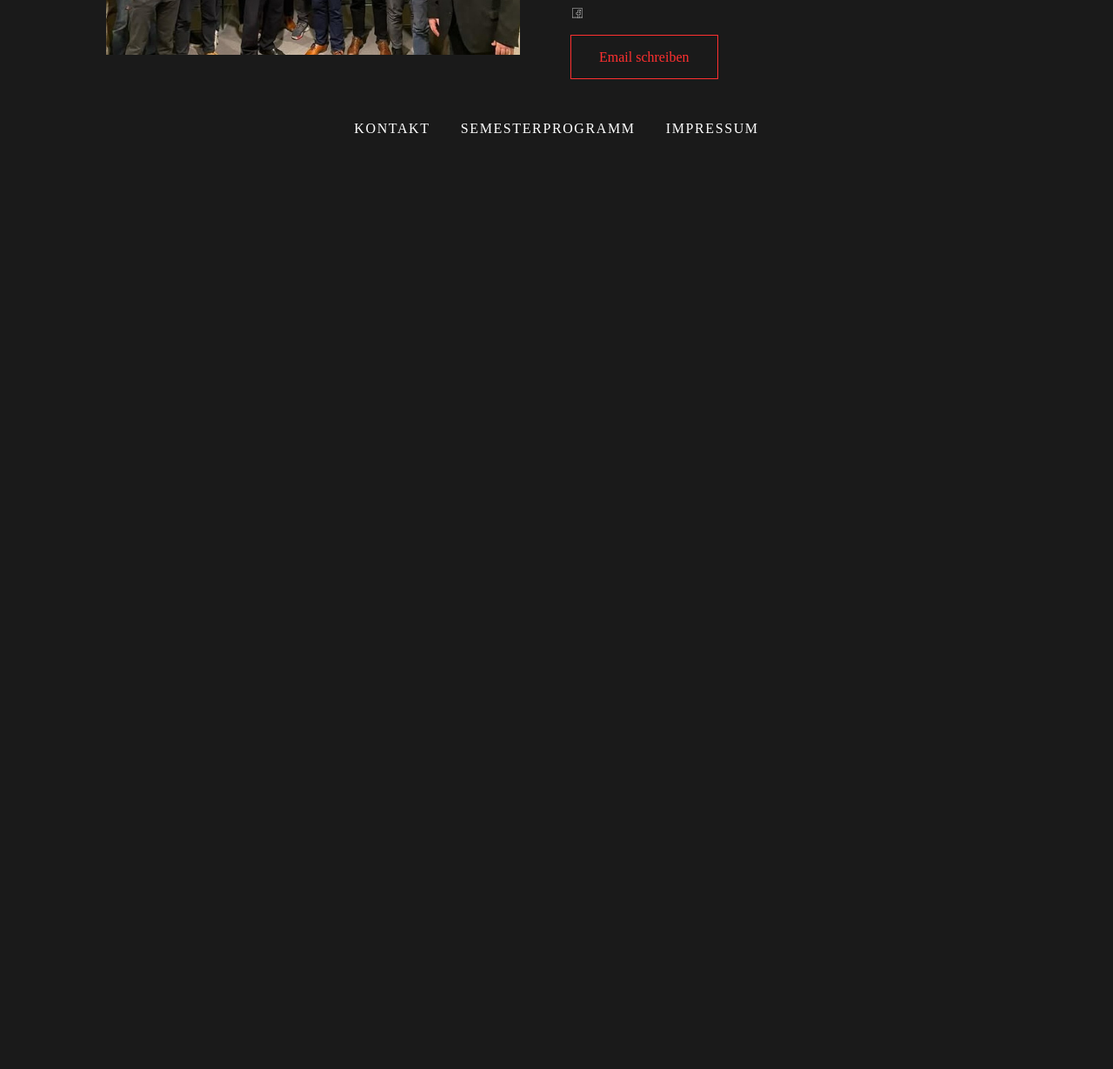
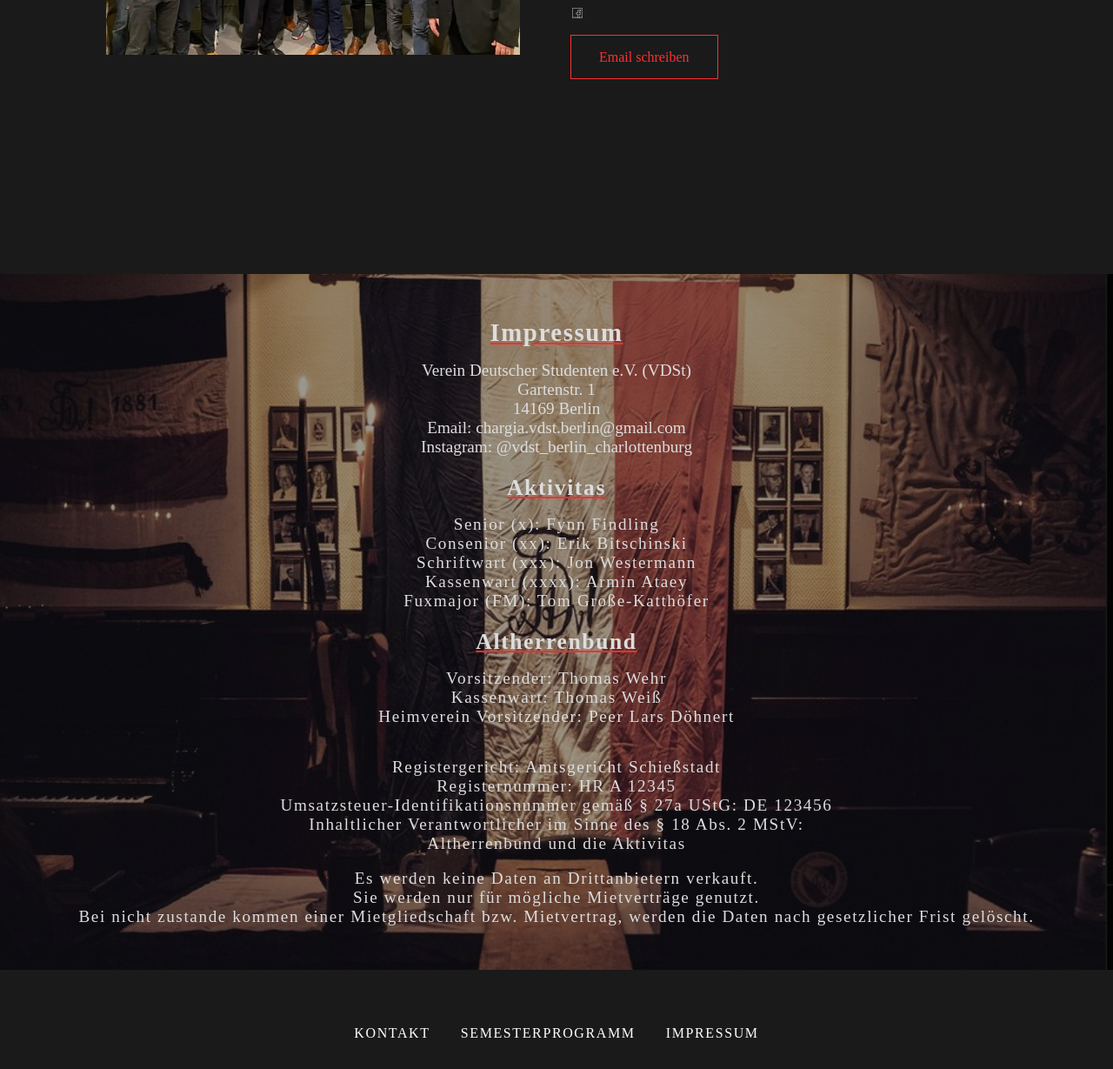
Before and after one commit to SteNuf/ProjektVDSt, a plain HTML site: page index.html in a window 1280 px wide. Shown: the part 3456-4685 px from the top of the page at 87% size. Before the commit the page ends 3645 px from the top, so only its background shows below. Drawn offline with Linux system fonts and the light colour scheme.

Commit message:
this commit change the impressum to one website (main). Delete the impressum wqebsite.

```diff
--- a/index.html
+++ b/index.html
@@ -42,7 +42,7 @@
           <br /><br />
           Im deutschsprachigen Raum sind wir in dreißig Universitätenstädten
           vertreten. Der VDSt versteht sich als politsche Verbindung.
-          Demokratischer Diskurs und Streit haben einen dabei einen hohen
+          Demokratischer Diskurs und Streit haben dabei einen hohen
           Stellenwert. An der Vielfalt der Meinungen ist uns sehr gelegen.
           <br /><br />
           Wir sind parteipolitisch und konfessionell ungebunden und bekennen uns
@@ -145,14 +145,79 @@
                 <a href="mailto:chargia.vdst.berlin@gmail.com" class="button button-inverted">Email schreiben</a>
 
           </div>
+    </section>
 
+    <section id="imp" class="imp-top">
+      <div class="impressum-container">
+        <h1 class="impressum">Impressum <wbr /></h1>
+
+        <p class="text">Verein Deutscher Studenten e.V. (VDSt)</p>
+        <p class="text">Gartenstr. 1</p>
+        <p class="text">14169 Berlin</p>
+        <p class="text">
+          Email: <span class="email">chargia.vdst.berlin@gmail.com</span>
+        </p>
+        <p class="text">
+          Instagram: <span class="instagram">@vdst_berlin_charlottenburg</span>
+        </p>
+      </div>
+      <div class="aktiven">
+        <h2 class="aktiven_headline">Aktivitas</h2>
+        <p class="chargen">
+          Senior (x): <span class="vorname"> Fynn </span
+          ><span class="nachname">Findling</span>
+        </p>
+        <p class="chargen">
+          Consenior (xx): <span class="vorname"> Erik</span
+          ><span class="nachname"> Bitschinski</span>
+        </p>
+        <p class="chargen">
+          Schriftwart (xxx):<span class="vorname"> Jon </span
+          ><span class="nachname">Westermann</span>
+        </p>
+        <p class="chargen">
+          Kassenwart (xxxx): <span class="vorname"> Armin </span
+          ><span class="nachname">Ataey</span>
+        </p>
+        <p class="chargen">
+          Fuxmajor (FM): <span class="vorname"> Tom </span
+          ><span class="nachname">Große-Katthöfer</span>
+        </p>
+      </div>
+      <div class="altHerren">
+        <h2 class="ah-headline">Altherrenbund</h2>
+        <p class="Ahbund-chargen">
+          Vorsitzender: <span class="vorname"> Thomas</span
+          ><span class="nachname"> Wehr</span>
+        </p>
+        <p class="Ahbund-chargen">
+          Kassenwart:<span class="vorname"> Thomas</span
+          ><span class="nachname"> Weiß</span>
+        </p>
+        <p class="Ahbund-chargen">
+          Heimverein Vorsitzender: <span class="vorname"> Peer Lars </span
+          ><span class="nachname"> Döhnert</span>
+        </p>
+        <br><br>
+
+        <p class="pflicht">Registergericht: Amtsgericht Schießstadt</p>
+        <p class="pflicht">Registernummer: HR A 12345</p>
+        <p class="pflicht">Umsatzsteuer-Identifikationsnummer gemäß § 27a UStG: DE 123456</p>
+        <p class="pflicht">Inhaltlicher Verantwortlicher im Sinne des § 18 Abs. 2 MStV:</p>
+        <p class="pflicht">Altherrenbund und die Aktivitas</p>
+        <br>
+        <p class="pflicht">Es werden keine Daten an Drittanbietern verkauft. <br> Sie werden nur für mögliche Mietverträge
+          genutzt. <br> Bei nicht zustande kommen einer Mietgliedschaft bzw. Mietvertrag, werden die Daten nach
+          gesetzlicher Frist gelöscht.</p>
+      </div>
     </section>
+
 
     <footer class="footer">
       <div class="footer_links">
         <a href="#contakt-website" class="footer-icon">Kontakt</a>
         <a href="#Semprog" class="footer-icon">Semesterprogramm</a>
-        <a href="impressum.html" class="footer-icon">Impressum</a>
+        <a href="#imp" class="footer-icon">Impressum</a>
       </div>
     </footer>
   </body>
--- a/styles.css
+++ b/styles.css
@@ -56,41 +56,9 @@ body {
   font-size: 4rem;
 }
 
-.impressum {
-  font-size: 2rem;
-  letter-spacing: 0.1rem;
-  color: var(--text-color);
-  text-decoration: underline;
-  text-decoration-color: var(--primary-color);
-  margin-top: -14rem;
-  padding-bottom: 1rem;
-}
-
 .subtitle {
   font-size: 1rem;
   margin: 1;
-  color: var(--text-color);
-}
-
-.aktiven,
-.altHerren {
-  padding-top: 2rem;
-  color: var(--text-color);
-  letter-spacing: 0.1rem;
-}
-
-.aktiven_headline,
-.ah-headline {
-  font-size: 2rem;
-  text-decoration: underline;
-  text-decoration-color: var(--primary-color);
-  padding-bottom: 1rem;
-}
-
-.text,
-.chargen,
-.Ahbund-chargen {
-  font-size: 1.5rem;
   color: var(--text-color);
 }
 
@@ -256,7 +224,7 @@ body {
   max-width: 85%;
   margin: 0 auto;
   margin-top: 10rem;
-  margin-bottom: 10rem;
+  margin-bottom: 30rem;
   align-items: center;
 }
 
@@ -292,6 +260,53 @@ body {
 .facebook-pic {
   width: 3%;
   margin-bottom: 1.5rem;
+}
+
+.imp-top {
+  margin-top: 15rem;
+  height: 100vh;
+  display: flex;
+  flex-direction: column;
+  justify-content: center;
+  align-items: center;
+  background-image: linear-gradient(#07070762, #08080860), url("HeroVDSt.jpg");
+  background-repeat: no-repeat;
+  background-size: cover;
+  background-position: center;
+  text-align: center;
+}
+
+.impressum {
+  font-size: 1.8rem;
+  letter-spacing: 0.1rem;
+  color: var(--text-color);
+  text-decoration: underline;
+  text-decoration-color: var(--primary-color);
+
+  padding-bottom: 1rem;
+}
+
+.aktiven,
+.altHerren {
+  padding-top: 1.3rem;
+  color: var(--text-color);
+  letter-spacing: 0.1rem;
+}
+
+.aktiven_headline,
+.ah-headline {
+  font-size: 1.6rem;
+  text-decoration: underline;
+  text-decoration-color: var(--primary-color);
+  padding-bottom: 1rem;
+}
+
+.text,
+.chargen,
+.Ahbund-chargen,
+.pflicht {
+  font-size: 1.2rem;
+  color: var(--text-color);
 }
 
 .footer {
```
Also changed, not shown: impressum.html (deleted, +0 -80 lines).
